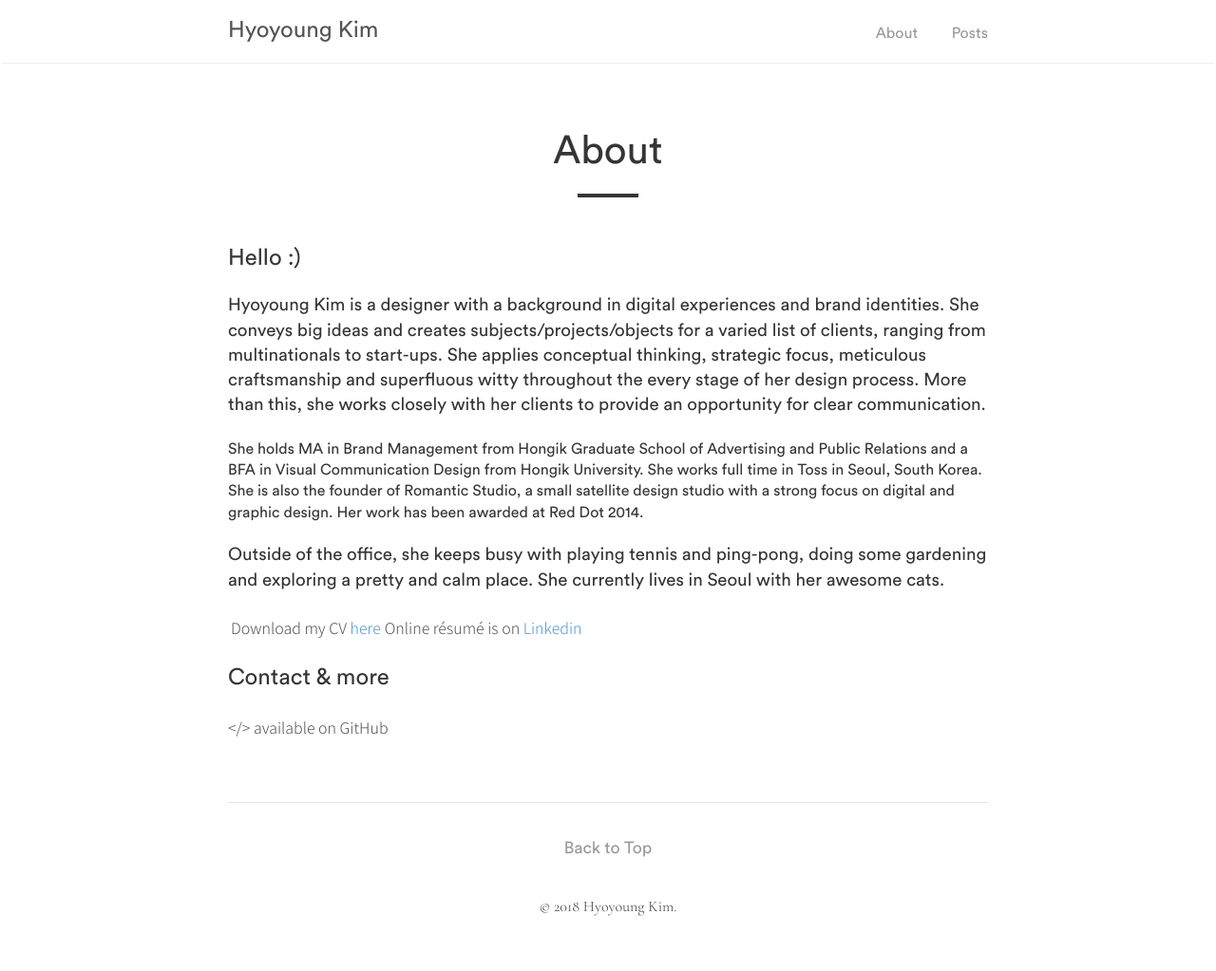
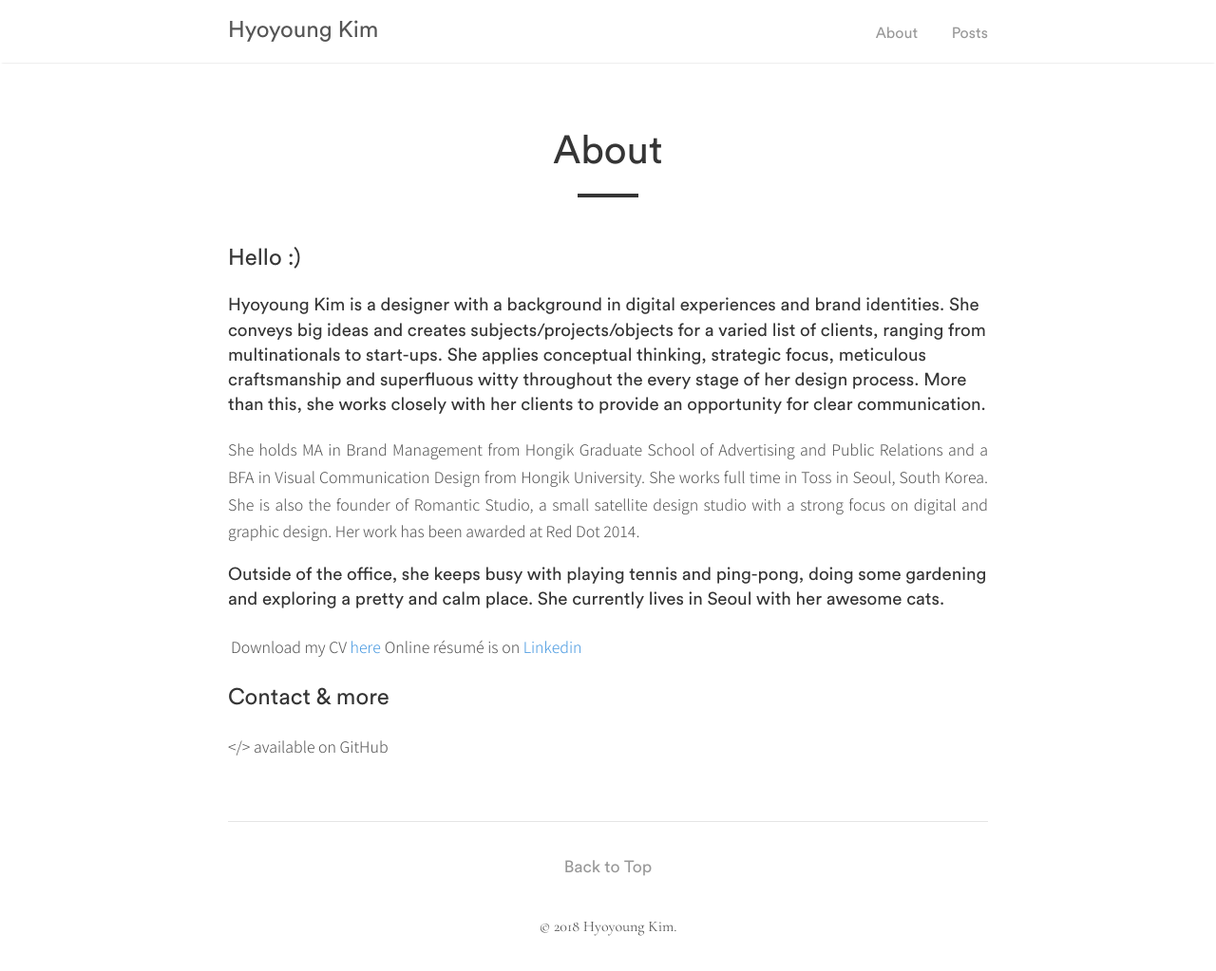
Before and after one commit to hyngkm/hyngkm.github.io, a Jekyll site: the page built from _pages/about.md, in a window 1280 px wide. Shown: the whole page at 95% size. Built offline with Jekyll 4.4.1, drawn with Linux system fonts in a browser that asks for light colours; before the commit the page ends 1002 px from its top, so only the background shows below that.

```diff
--- a/_pages/about.md
+++ b/_pages/about.md
@@ -8,7 +8,7 @@ permalink: /about/
 ## Hello :)
 ### Hyoyoung Kim is a designer with a background in digital experiences and brand identities. She conveys big ideas and creates subjects/projects/objects for a varied list of clients, ranging from multinationals to start-ups. She applies conceptual thinking, strategic focus, meticulous craftsmanship and superfluous witty throughout the every stage of her design process. More than this, she works closely with her clients to provide an opportunity for clear communication.
 
-#### She holds MA in Brand Management from Hongik Graduate School of Advertising and Public Relations and a BFA in Visual Communication Design from Hongik University. She works full time in Toss in Seoul, South Korea. She is also the founder of Romantic Studio, a small satellite design studio with a strong focus on digital and graphic design. Her work has been awarded at Red Dot 2014.
+She holds MA in Brand Management from Hongik Graduate School of Advertising and Public Relations and a BFA in Visual Communication Design from Hongik University. She works full time in Toss in Seoul, South Korea. She is also the founder of Romantic Studio, a small satellite design studio with a strong focus on digital and graphic design. Her work has been awarded at Red Dot 2014.
 
 ### Outside of the office, she keeps busy with playing tennis and ping-pong, doing some gardening and exploring a pretty and calm place. She currently lives in Seoul with her awesome cats.
 
```
